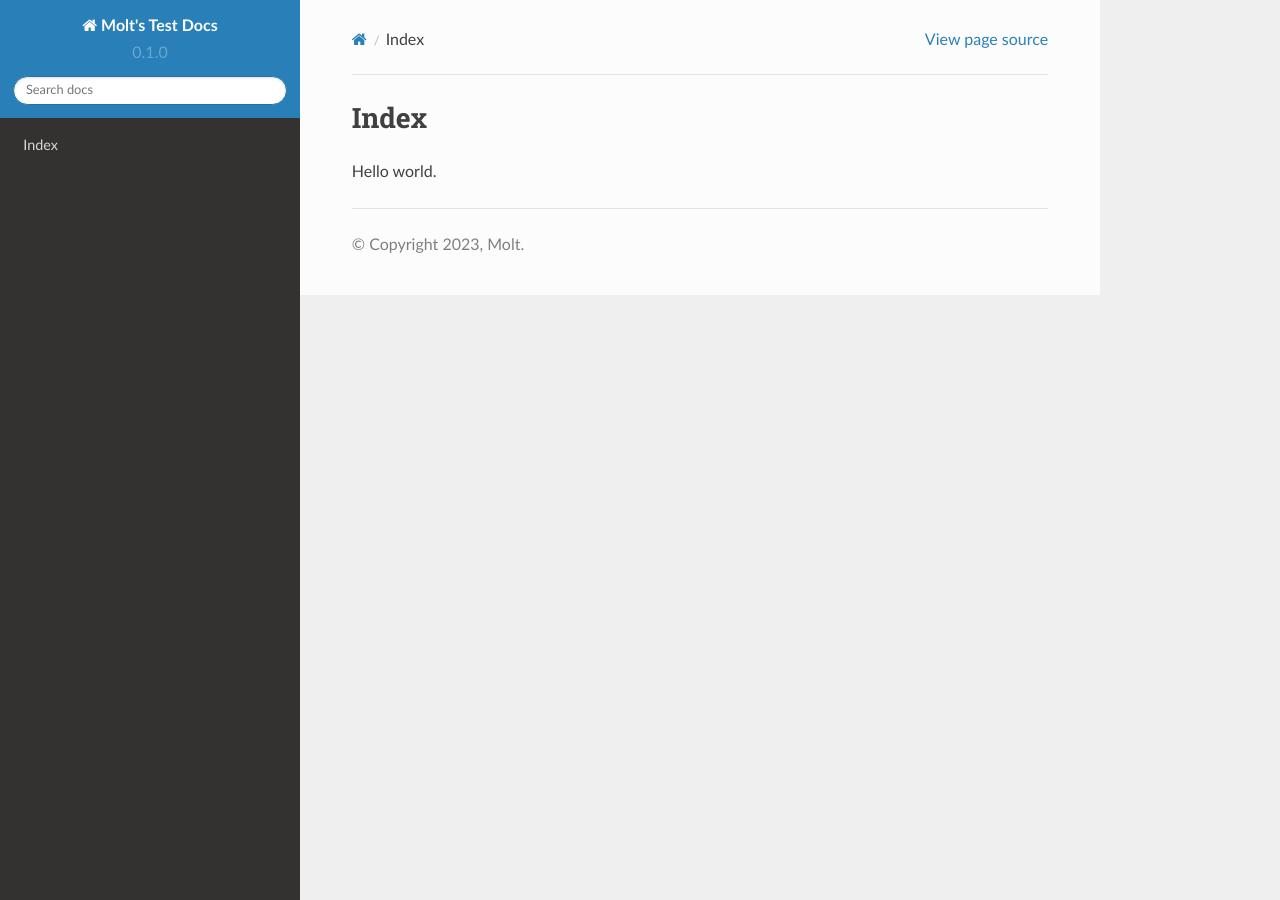
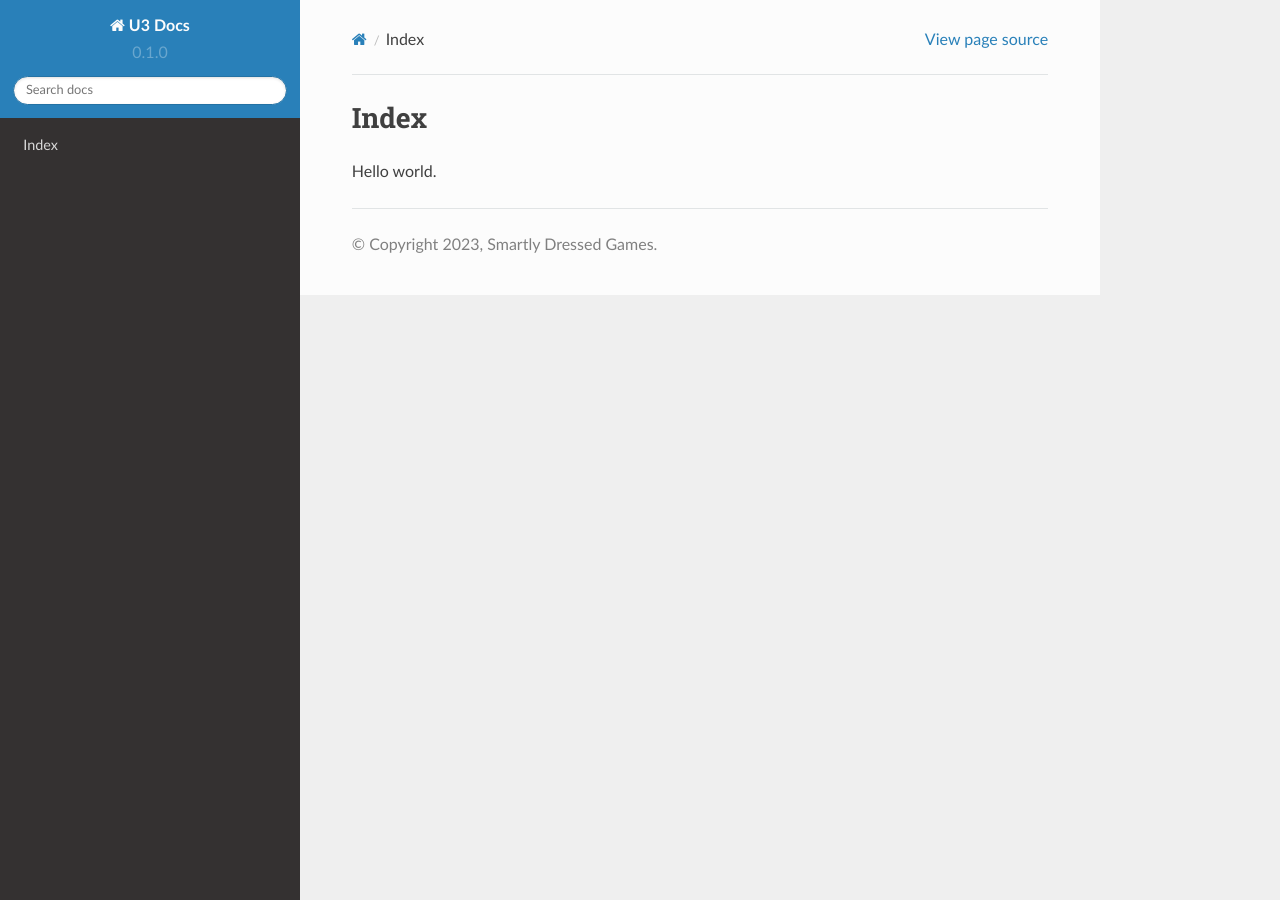
Before and after one commit to MoltonMontro/TestDocs, a Sphinx documentation site: the page built from docs/source/index.rst, in a window 1280 px wide. Built offline with Sphinx 7.4.7 and the Read the Docs theme 2.0.0, drawn with Linux system fonts in a browser that asks for light colours.

Commit message:
Project info

```diff
--- a/docs/source/conf.py
+++ b/docs/source/conf.py
@@ -2,9 +2,9 @@
 
 # -- Project information
 
-project = "Molt's Test Docs"
-copyright = '2023, Molt'
-author = 'Molt'
+project = "U3 Docs"
+copyright = '2023, Smartly Dressed Games'
+author = 'Smartly Dressed Games'
 
 release = '0.1'
 version = '0.1.0'
```
